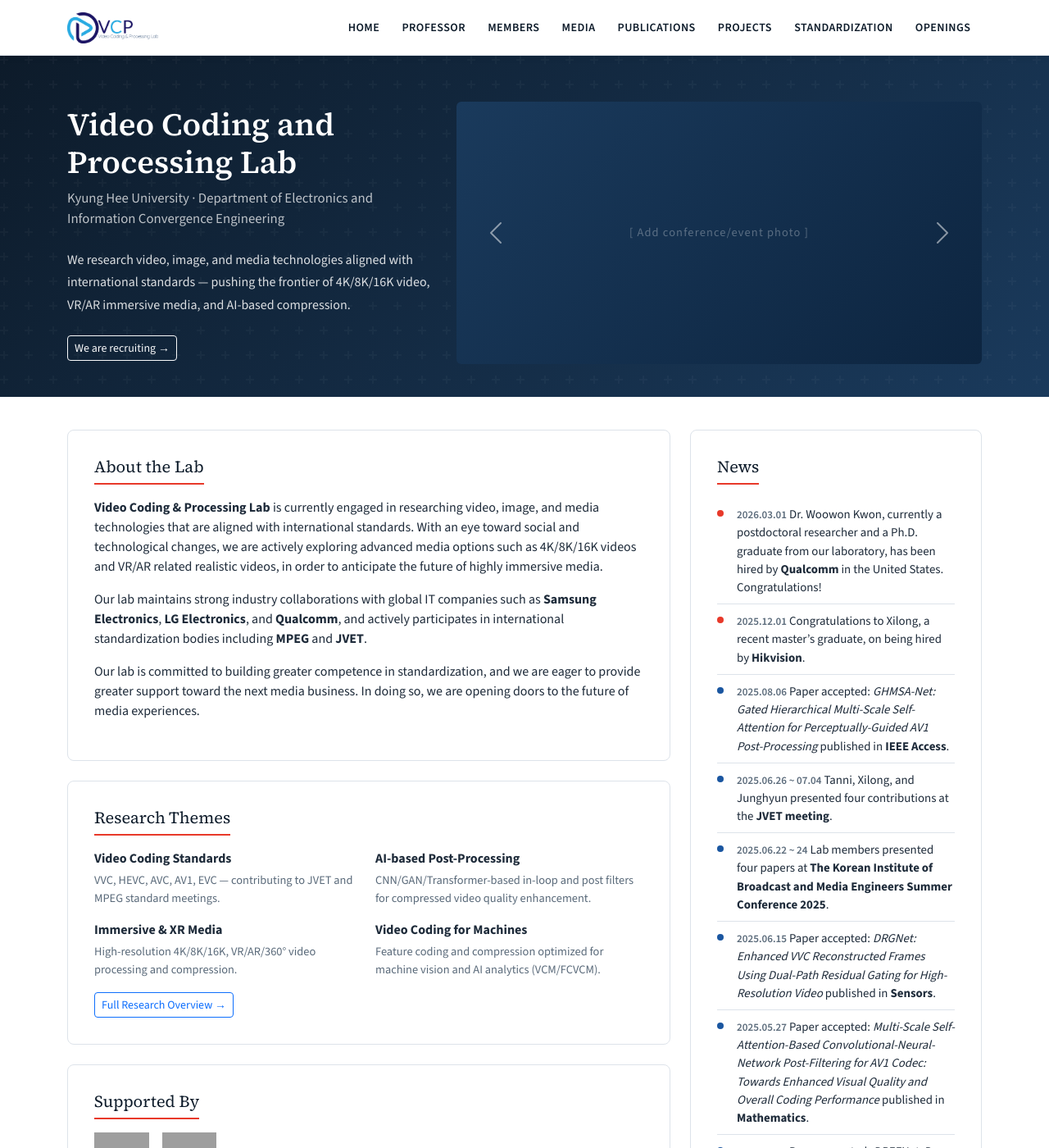
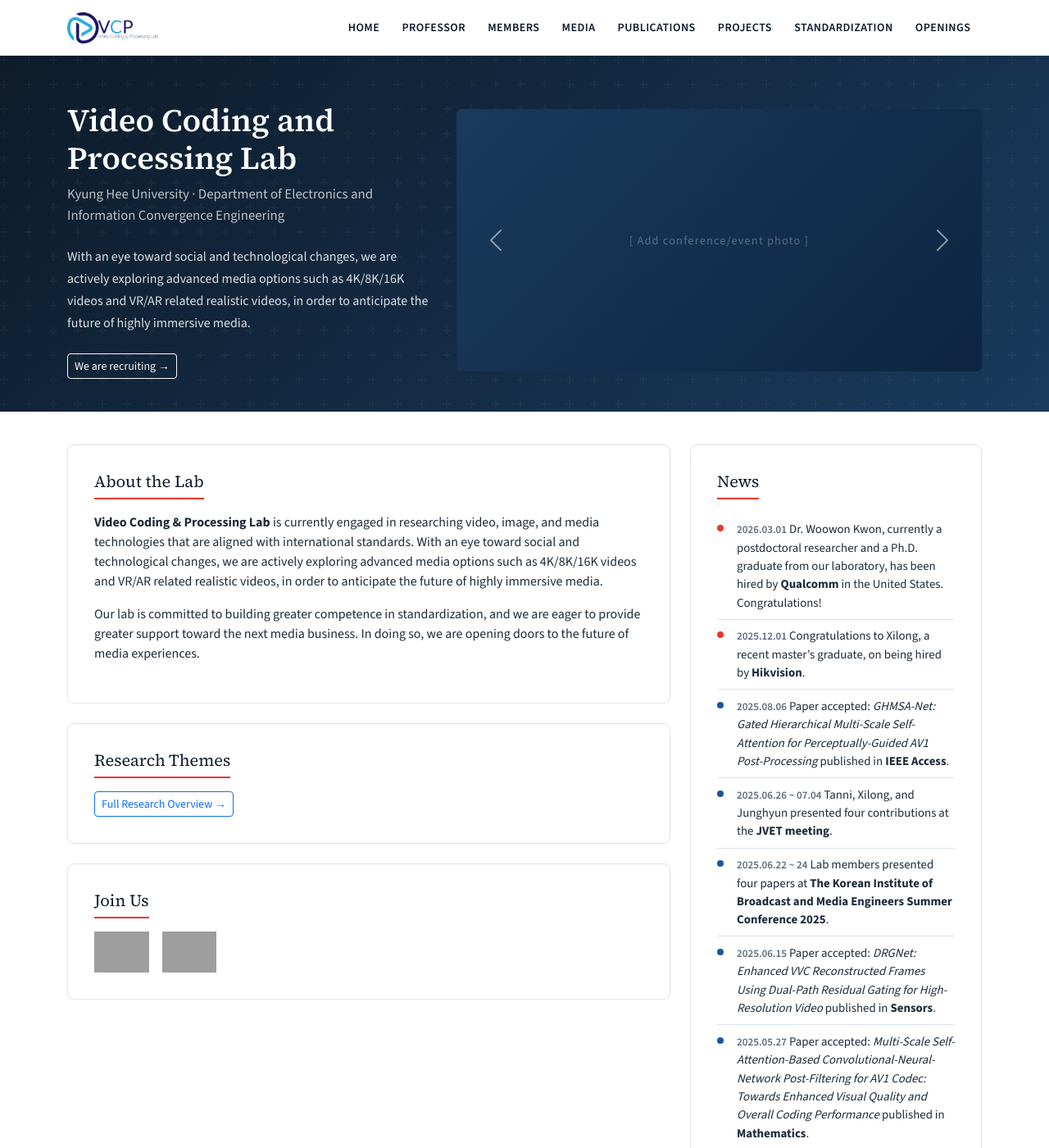
Before and after one commit to hazelran/lab_test2, a Jekyll site: the page built from index.html, in a window 1280 px wide and 1400 px high. Shown: the whole window at 82% size. Built offline with Jekyll 4.4.1, drawn with Linux system fonts in a browser that asks for light colours; some of the changed text lies outside the part shown; grey boxes are pictures that could not be loaded.

Commit message:
Update index.html

```diff
--- a/index.html
+++ b/index.html
@@ -14,8 +14,8 @@ permalink: /
           Kyung Hee University · Department of Electronics and Information Convergence Engineering
         </p>
         <p style="color:rgba(255,255,255,0.85); font-size:1rem; line-height:1.7;">
-          We research video, image, and media technologies aligned with international standards —
-          pushing the frontier of 4K/8K/16K video, VR/AR immersive media, and AI-based compression.
+          With an eye toward social and technological changes, we are actively exploring advanced media
+          options such as 4K/8K/16K videos and VR/AR related realistic videos, in order to anticipate the future of highly immersive media.
         </p>
         <a href="{{ site.baseurl }}/openings/" class="btn btn-outline-light btn-sm mt-2">
           We are recruiting →
@@ -63,45 +63,16 @@ permalink: /
             4K/8K/16K videos and VR/AR related realistic videos, in order to anticipate the future of highly immersive media.
           </p>
           <p>
-            Our lab maintains strong industry collaborations with global IT companies such as
-            <strong>Samsung Electronics</strong>, <strong>LG Electronics</strong>, and <strong>Qualcomm</strong>,
-            and actively participates in international standardization bodies including
-            <strong>MPEG</strong> and <strong>JVET</strong>.
-          </p>
-          <p>
-            Our lab is committed to building greater competence in standardization, and we are eager to
-            provide greater support toward the next media business. In doing so, we are opening doors to
-            the future of media experiences.
+            Our lab is committed to building greater competence in standardization, and we are eager to provide
+            greater support toward the next media business. In doing so, we are opening doors to the future of
+            media experiences.
           </p>
         </div>
 
         <div class="section-card">
           <h3>Research Themes</h3>
           <div class="row g-3">
-            <div class="col-sm-6">
-              <strong>Video Coding Standards</strong>
-              <p class="mt-1 mb-0" style="font-size:0.9rem; color:var(--muted);">
-                VVC, HEVC, AVC, AV1, EVC — contributing to JVET and MPEG standard meetings.
-              </p>
-            </div>
-            <div class="col-sm-6">
-              <strong>AI-based Post-Processing</strong>
-              <p class="mt-1 mb-0" style="font-size:0.9rem; color:var(--muted);">
-                CNN/GAN/Transformer-based in-loop and post filters for compressed video quality enhancement.
-              </p>
-            </div>
-            <div class="col-sm-6">
-              <strong>Immersive &amp; XR Media</strong>
-              <p class="mt-1 mb-0" style="font-size:0.9rem; color:var(--muted);">
-                High-resolution 4K/8K/16K, VR/AR/360° video processing and compression.
-              </p>
-            </div>
-            <div class="col-sm-6">
-              <strong>Video Coding for Machines</strong>
-              <p class="mt-1 mb-0" style="font-size:0.9rem; color:var(--muted);">
-                Feature coding and compression optimized for machine vision and AI analytics (VCM/FCVCM).
-              </p>
-            </div>
+
           </div>
           <div class="mt-3">
             <a href="{{ site.baseurl }}/research/" class="btn btn-sm btn-outline-primary">
@@ -110,9 +81,9 @@ permalink: /
           </div>
         </div>
 
-        <!-- Funding logos -->
+        <!-- Join us -->
         <div class="section-card">
-          <h3>Supported By</h3>
+          <h3>Join Us</h3>
           <div class="row align-items-center g-3">
             <div class="col-auto">
               <img src="{{ site.baseurl }}/images/logopic/khu_logo.png" alt="Kyung Hee University"
```
Also changed, not shown: other parts of index.html (+1 -1 lines).
